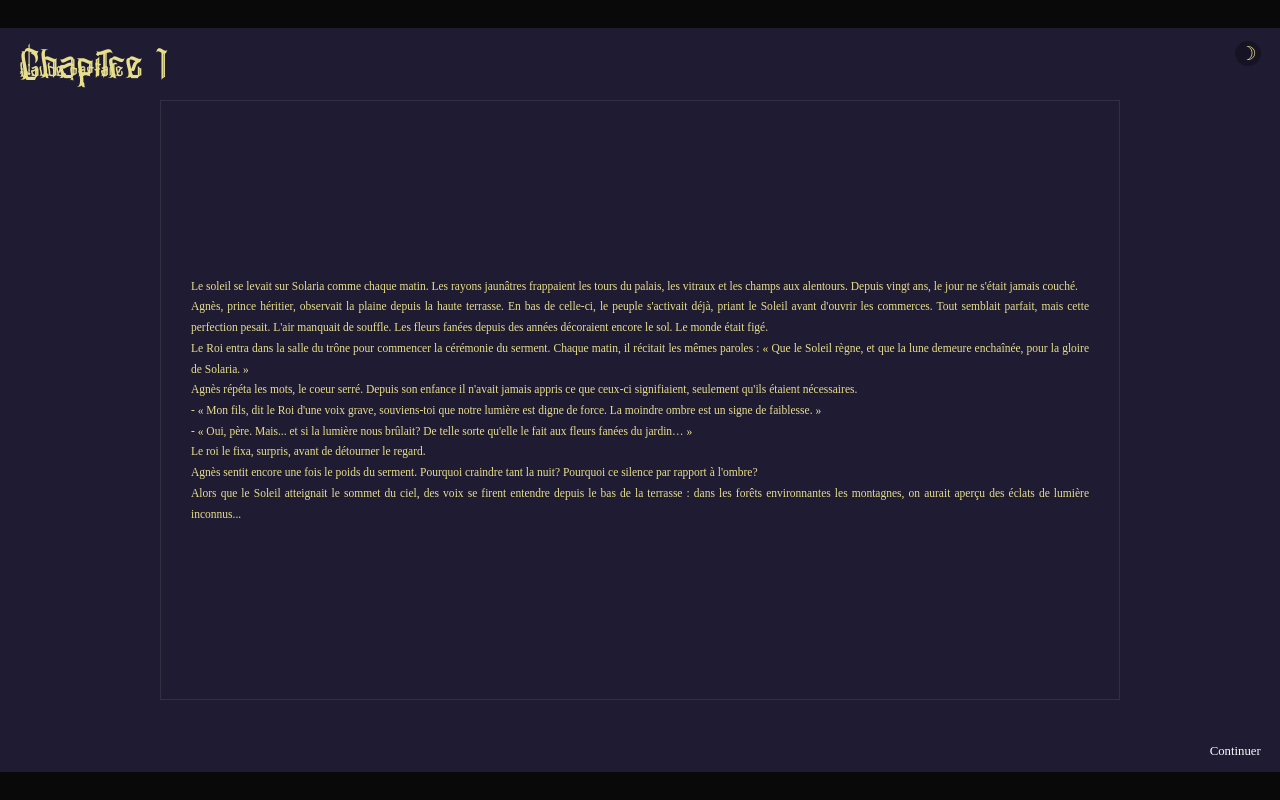
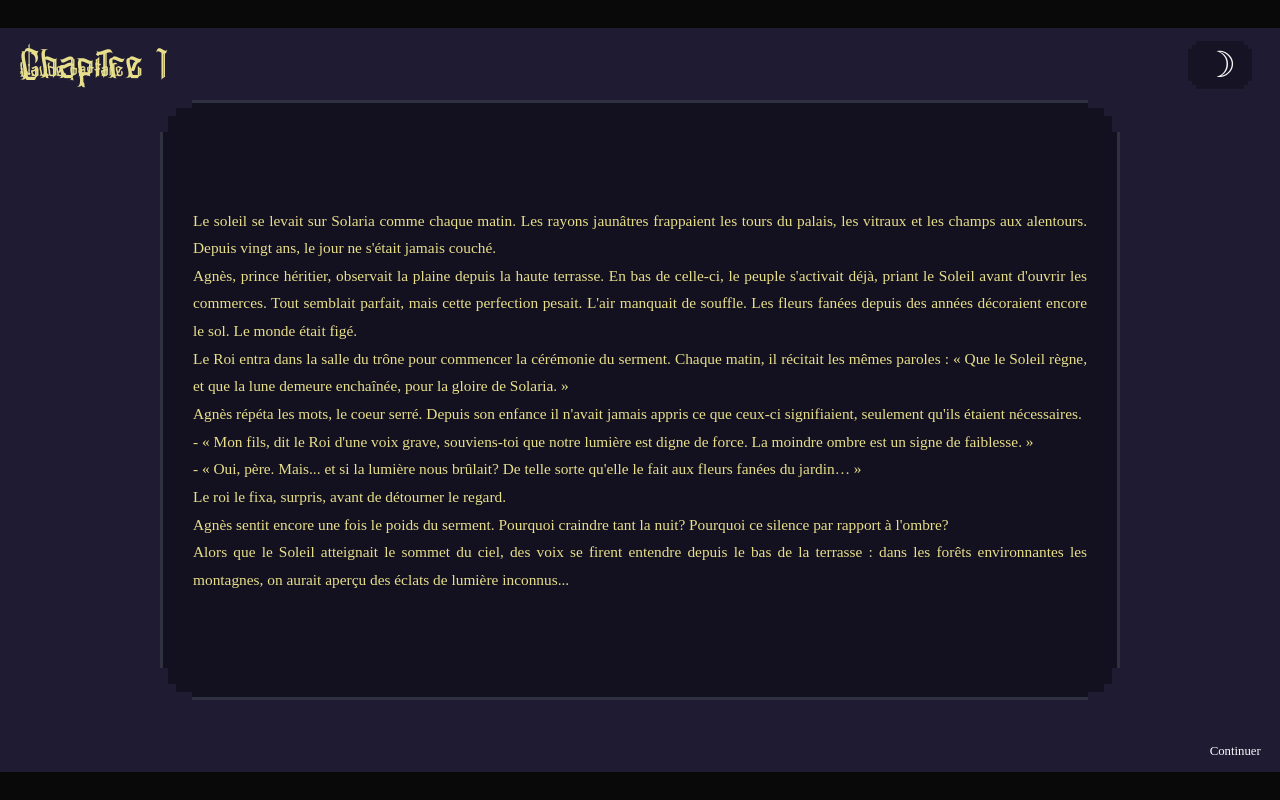
Before and after one commit to ryandufault/webapp-creative-benjamin-yannick-ryan, a Vue app in the folder lesermentdelalune/: page /chapter/1 in a window 1280 px wide. Built offline with nearby package versions, Linux system fonts and the light colour scheme.

Commit message:
css + image chap 1

```diff
--- a/lesermentdelalune/src/components/ChoicePanel.vue
+++ b/lesermentdelalune/src/components/ChoicePanel.vue
@@ -39,6 +39,28 @@ export default {
   justify-content: space-around;
   align-items: center;
   border-radius: 10px;
+  clip-path: polygon(
+    0px calc(100% - 8px),
+    4px calc(100% - 8px),
+    4px calc(100% - 4px),
+    8px calc(100% - 4px),
+    8px 100%,
+    calc(100% - 8px) 100%,
+    calc(100% - 8px) calc(100% - 4px),
+    calc(100% - 4px) calc(100% - 4px),
+    calc(100% - 4px) calc(100% - 8px),
+    100% calc(100% - 8px),
+    100% 8px,
+    calc(100% - 4px) 8px,
+    calc(100% - 4px) 4px,
+    calc(100% - 8px) 4px,
+    calc(100% - 8px) 0px,
+    8px 0px,
+    8px 4px,
+    4px 4px,
+    4px 8px,
+    0px 8px
+  );
 }
 
 .choix {
@@ -47,6 +69,7 @@ export default {
   cursor: pointer;
   padding: 10px 20px;
   transition: 0.3s;
+  position: relative;
 }
 
 .choix:hover {
--- a/lesermentdelalune/src/components/Modal.vue
+++ b/lesermentdelalune/src/components/Modal.vue
@@ -89,7 +89,7 @@
 
 .title {
   font-family: Mostean;
-  font-size: 3.33vw;
+  font-size: 6.33vw;
   font-weight: 400;
   color: #fff6b3;
   text-shadow: 0 0 20px rgba(255, 246, 179, 0.15);
@@ -115,6 +115,7 @@
   cursor: pointer;
   position: relative;
   transition: 0.3s ease;
+  font-family: Gothic;
 }
 
 .btn::before {
@@ -144,6 +145,7 @@
   cursor: pointer;
   text-align: left;
   transition: 0.3s;
+  font-family: Gothic;
 }
 
 .btn-menu::before {
--- a/lesermentdelalune/src/components/NarrativeText.vue
+++ b/lesermentdelalune/src/components/NarrativeText.vue
@@ -37,20 +37,50 @@ export default {
   max-width: 75vw;
   min-height: 75vh;
   max-height: 76vh;
-  background-color: rgba(0, 0, 0, 0);
+  background-color: rgba(0, 0, 0, 0.4);
   display: flex;
   justify-content: center;
   align-items: center;
   padding: 30px;
   z-index: 1;
-  border-width: 0.1vw;
+  border-width: 0.25vw;
   border-style: solid;
   border-color: #303140;
+  clip-path: polygon( /* https://pixelcorners.lukeb.co.uk/?radius=8&multiplier=4 */
+    0px calc(100% - 32px),
+    8px calc(100% - 32px),
+    8px calc(100% - 16px),
+    16px calc(100% - 16px),
+    16px calc(100% - 8px),
+    32px calc(100% - 8px),
+    32px 100%,
+    calc(100% - 32px) 100%,
+    calc(100% - 32px) calc(100% - 8px),
+    calc(100% - 16px) calc(100% - 8px),
+    calc(100% - 16px) calc(100% - 16px),
+    calc(100% - 8px) calc(100% - 16px),
+    calc(100% - 8px) calc(100% - 32px),
+    100% calc(100% - 32px),
+    100% 32px,
+    calc(100% - 8px) 32px,
+    calc(100% - 8px) 16px,
+    calc(100% - 16px) 16px,
+    calc(100% - 16px) 8px,
+    calc(100% - 32px) 8px,
+    calc(100% - 32px) 0px,
+    32px 0px,
+    32px 8px,
+    16px 8px,
+    16px 16px,
+    8px 16px,
+    8px 32px,
+    0px 32px
+  );
 }
 
 .narrative-text {
   color: #E7DF8B;
-  font-size: 0.9vw;
+  font-size: 1.2vw;
   line-height: 1.8;
   text-align: justify;
   white-space: pre-line;
--- a/lesermentdelalune/src/views/ChapterView.vue
+++ b/lesermentdelalune/src/views/ChapterView.vue
@@ -1,5 +1,6 @@
 <template>
   <div class="chapitre-container">
+    <!-- <img class="bg-img" src="../assets/img/c1.png" /> -->
     <!-- Affichage du chapitre -->
     <div v-if="storyStore.currentChapter">
       <div class="chapitre-header">
@@ -338,6 +339,17 @@ body {
   align-items: center;
 }
 
+.bg-img {
+  position: fixed;
+  top: 0;
+  left: 0;
+  width: 100%;
+  height: 100%;
+  object-fit: cover;
+  z-index: 0;
+  opacity: 1;
+}
+
 .chapitre-header {
   position: absolute;
   top: 1vw;
@@ -387,29 +399,66 @@ body {
   color: rgb(255, 251, 171);
 }
 
+.btn-continuer::before {
+  content: "-";
+  position: absolute;
+  left: -1vw;
+  opacity: 0;
+  transform: translateX(-4px);
+  transition: all 0.1s ease;
+  color: #F9F9F9;
+}
+
+.btn-continuer:hover::before {
+  opacity: 1;
+  color: #E7DF8B;
+  transform: translateX(0);
+}
+
 .btn-modal {
   position: absolute;
   top: 1vw;
-  right: 1.5vw;
-  height: 2vw;
-  width: 2vw;
+  right: 3.5vh;
+  height: 6vh;
+  width: 8vh;
   aspect-ratio: 1 / 1;
-  font-size: 1.5vw;
+  font-size: 4.5vh;
   background-color: rgba(0, 0, 0, 0.3);
-  border-radius: 50%;
-  color: #E7DF8B;
+  color: #f9f9f9;
   display: flex;
   align-items: center;
   justify-content: center;
   cursor: pointer;
   transition: all 0.3s ease;
-  border: 0.1vw solid rgba(0, 0, 0, 0);
+  border: 0.1vh solid rgba(0, 0, 0, 0);
   z-index: 2;
+    clip-path: polygon(
+    0px calc(100% - 8px),
+    4px calc(100% - 8px),
+    4px calc(100% - 4px),
+    8px calc(100% - 4px),
+    8px 100%,
+    calc(100% - 8px) 100%,
+    calc(100% - 8px) calc(100% - 4px),
+    calc(100% - 4px) calc(100% - 4px),
+    calc(100% - 4px) calc(100% - 8px),
+    100% calc(100% - 8px),
+    100% 8px,
+    calc(100% - 4px) 8px,
+    calc(100% - 4px) 4px,
+    calc(100% - 8px) 4px,
+    calc(100% - 8px) 0px,
+    8px 0px,
+    8px 4px,
+    4px 4px,
+    4px 8px,
+    0px 8px
+  );
 }
 
 .btn-modal:hover {
   background-color: rgba(0, 0, 0, 0.7);
-  color: #f9f9f9;
+  color: #E7DF8B;
   border: 0.16vw solid #303140;
 }
 </style>
--- a/lesermentdelalune/src/views/HomeView.vue
+++ b/lesermentdelalune/src/views/HomeView.vue
@@ -106,6 +106,7 @@ h1 {
   padding: 10px 30px;
   transition: color 0.3s;
   font-family: Gothic;
+  position: relative;
 }
 
 .btn:hover {
@@ -117,24 +118,70 @@ a.btn {
   font-family: Gothic;
 }
 
+.btn::before {
+  content: "-";
+  position: absolute;
+  left: -0.1vw;
+  opacity: 0;
+  transform: translateX(-4px);
+  transition: all 0.1s ease;
+  color: #E7DF8B;
+}
+
+.btn:hover::before {
+  opacity: 1;
+  color: rgb(139, 139, 139);
+  transform: translateX(0);
+}
+
 .info-container {
   min-width: 35vw;
   max-width: 25vw;
   min-height: 45vh;
   max-height: 36vh;
-  background-color: rgba(0, 0, 0, 0);
+  background-color: rgba(0, 0, 0, 0.5);
   display: flex;
   justify-content: center;
   align-items: center;
   padding: 30px;
   z-index: 1;
-  border-width: 0.1vw;
+  border-width: 0.2vw;
   border-style: solid;
   border-color: #303140;
   grid-column: 2;
   grid-row: 2;
   margin-top: -3vw;
   z-index: 1;
+  clip-path: polygon( /* https://pixelcorners.lukeb.co.uk/?radius=8&multiplier=4 */
+    0px calc(100% - 32px),
+    8px calc(100% - 32px),
+    8px calc(100% - 16px),
+    16px calc(100% - 16px),
+    16px calc(100% - 8px),
+    32px calc(100% - 8px),
+    32px 100%,
+    calc(100% - 32px) 100%,
+    calc(100% - 32px) calc(100% - 8px),
+    calc(100% - 16px) calc(100% - 8px),
+    calc(100% - 16px) calc(100% - 16px),
+    calc(100% - 8px) calc(100% - 16px),
+    calc(100% - 8px) calc(100% - 32px),
+    100% calc(100% - 32px),
+    100% 32px,
+    calc(100% - 8px) 32px,
+    calc(100% - 8px) 16px,
+    calc(100% - 16px) 16px,
+    calc(100% - 16px) 8px,
+    calc(100% - 32px) 8px,
+    calc(100% - 32px) 0px,
+    32px 0px,
+    32px 8px,
+    16px 8px,
+    16px 16px,
+    8px 16px,
+    8px 32px,
+    0px 32px
+  );
 }
 
 .info-text {
```
Also changed, not shown: lesermentdelalune/src/assets/img/c1.png (added), 1 other file (tests, documents, lock files or other folders).
